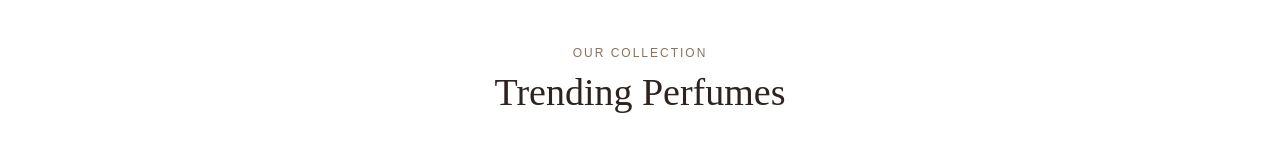
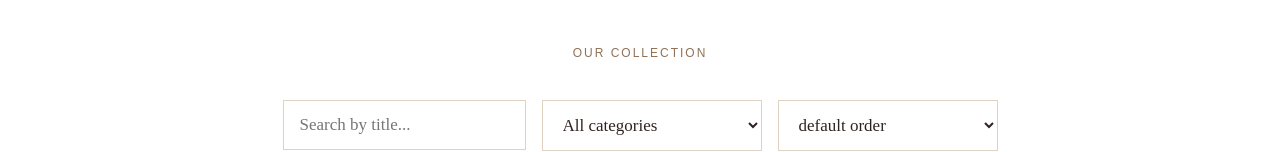
Before and after one commit to biancapcr/progetto-finale-spec-frontend-front, a React (Vite) app: page / in a window 1280 px wide. Shown: the part 777-929 px from the top of the page. Built offline with nearby package versions, Linux system fonts and the light colour scheme; no server answers; a web font is replaced by a local one.

Commit message:
fix: remove redundant heading from products section in HomePage component

```diff
--- a/src/pages/HomePage.jsx
+++ b/src/pages/HomePage.jsx
@@ -44,7 +44,6 @@ function HomePage({
         <section className="products-section">
           <div className="section-heading">
             <p>our collection</p>
-            <h2>trending perfumes</h2>
           </div>
 
           <div className="controls">
```
